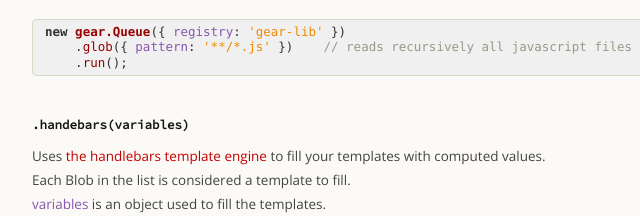
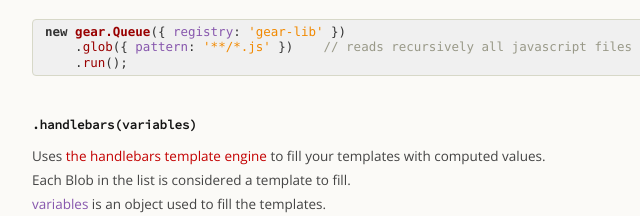
Before and after one commit to fpirsch/gear-reference, a plain HTML site: page gear-lib-tasks/index.html in a window 1280 px wide. Shown: the part 1342-1558 px from the top of the page, 288-928 px from the left. Drawn offline with nearby package versions, Linux system fonts and the light colour scheme.

Commit message:
fix typo

```diff
--- a/gear-lib-tasks/index.html
+++ b/gear-lib-tasks/index.html
@@ -134,7 +134,7 @@
 
 
 
-		<h4 id="handebars()" class="code">.handebars(variables)</h4>
+		<h4 id="handlebars()" class="code">.handlebars(variables)</h4>
 		<p>
 			Uses <a href="http://handlebarsjs.com/">the handlebars template engine</a> to fill your templates with computed values.<br>
 			Each Blob in the list is considered a template to fill.<br>
```
